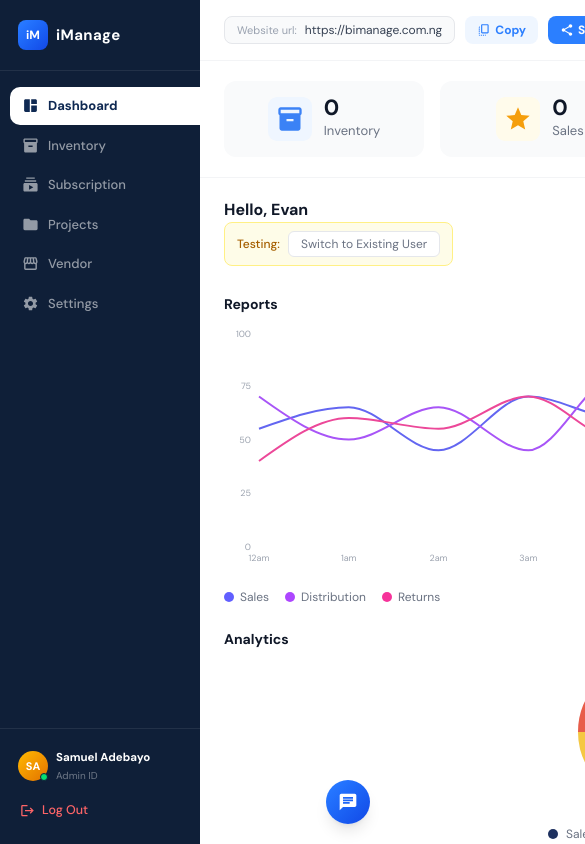
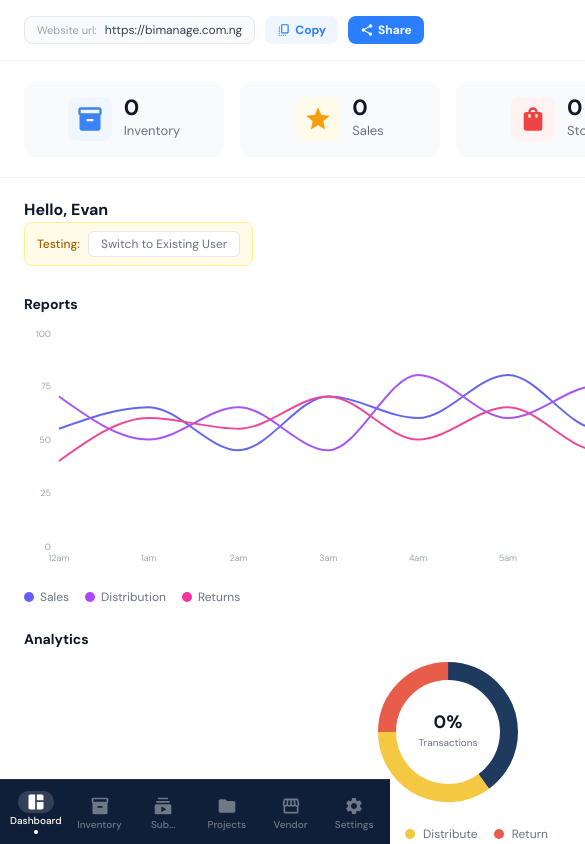
Before and after one commit to SirMartel22/bimanage-dashboard, a Next.js app: page /dashboard in a window 390 px wide. Shown: the top 844 px of the page, 585 px wide, since content can reach past the window. Built offline with nearby package versions, Linux system fonts and the light colour scheme.

Commit message:
Chore: Slight changes

```diff
--- a/app/(dashboard)/dashboard/mockdata.ts
+++ b/app/(dashboard)/dashboard/mockdata.ts
@@ -1,5 +1,5 @@
 import { UserProfile } from "./dashboard.types";
-import { UserType } from "./dashboard.types";
+// import { UserType } from "./dashboard.types";
 
 export const userProfiles: Record<string, UserProfile> = {
   new: {
--- a/app/(dashboard)/layout.tsx
+++ b/app/(dashboard)/layout.tsx
@@ -1,9 +1,7 @@
 "use client";
 
 import Link from "next/link";
-
 import { usePathname } from "next/navigation";
-
 import {
   MdSpaceDashboard,
   MdInventory,
@@ -14,7 +12,6 @@ import {
   MdLogout,
 } from "react-icons/md";
 
-// typing the variables
 interface NavItem {
   label: string;
   href: string;
@@ -63,22 +60,19 @@ export default function SidebarLayout({ children }: SideBarLayoutProps) {
 
   return (
     <div className="flex min-h-screen">
-      {/* Sidebar */}
-      <aside className="fixed top-0 left-0 bottom-0 w-[200px] bg-[#0f1f38] flex flex-col z-40">
+      {/* ─── DESKTOP SIDEBAR (hidden on mobile) ─── */}
+      <aside className="hidden md:flex fixed top-0 left-0 bottom-0 w-[200px] bg-[#0f1f38] flex-col z-40">
         {/* Logo */}
-
         <div className="flex items-center gap-2 px-[18px] py-5 border-b border-white/[0.08]">
           <div className="w-[30px] h-[30px] bg-gradient-to-br from-blue-500 to-blue-700 rounded-lg flex items-center justify-center text-white text-xs font-bold font-mono shrink-0">
             iM
           </div>
-
           <span className="text-white text-[15px] font-bold tracking-wide">
             iManage
           </span>
         </div>
 
         {/* Nav links */}
-
         <ul className="flex-1 flex flex-col gap-0.5 px-[10px] py-4">
           {navItems.map((item) => {
             const isActive =
@@ -105,7 +99,6 @@ export default function SidebarLayout({ children }: SideBarLayoutProps) {
         </ul>
 
         {/* Footer */}
-
         <div className="px-[10px] pb-4 pt-3 border-t border-white/[0.08]">
           {/* User */}
           <div className="flex items-center gap-2 px-2 py-2">
@@ -117,12 +110,11 @@ export default function SidebarLayout({ children }: SideBarLayoutProps) {
               <p className="text-white text-[11.5px] font-semibold truncate">
                 Samuel Adebayo
               </p>
-              <p className="text-white/40 text-[10px] mt-0.5"> Admin ID</p>
+              <p className="text-white/40 text-[10px] mt-0.5">Admin ID</p>
             </div>
           </div>
 
           {/* Logout */}
-
           <button className="flex items-center gap-[7px] w-full px-[10px] py-2 rounded-lg text-red-400 text-[12.5px] font-medium bg-transparent border-none cursor-pointer hover:bg-red-500/10 transition-colors duration-150 mt-0.5">
             <MdLogout size={15} />
             Log Out
@@ -130,10 +122,66 @@ export default function SidebarLayout({ children }: SideBarLayoutProps) {
         </div>
       </aside>
 
-      {/* Page Content */}
-      <main className="ml-[200px] flex-1 bg-white min-h-screen flex flex-col">
+      {/* ─── PAGE CONTENT ─── */}
+      <main className="md:ml-[200px] flex-1 bg-white min-h-screen flex flex-col pb-[64px] md:pb-0">
         {children}
       </main>
+
+      {/* ─── MOBILE BOTTOM NAV (hidden on desktop) ─── */}
+      <nav className="md:hidden fixed bottom-0 left-0 right-0 z-50 bg-[#0f1f38] border-t border-white/[0.08]">
+        <ul className="flex items-center justify-around h-[64px] px-1">
+          {navItems.map((item) => {
+            const isActive =
+              pathname === item.href ||
+              (item.href !== "/" && pathname.startsWith(item.href));
+
+            return (
+              <li key={item.label} className="flex-1">
+                <Link
+                  href={item.href}
+                  className={[
+                    "flex flex-col items-center justify-center gap-[3px] py-2 px-1 no-underline transition-all duration-150",
+                    isActive ? "text-white" : "text-white/40",
+                  ].join(" ")}
+                >
+                  {/* Icon wrapper — highlight active with a pill background */}
+                  <span
+                    className={[
+                      "flex items-center justify-center w-[36px] h-[22px] rounded-full transition-all duration-150",
+                      isActive ? "bg-white/15" : "",
+                    ].join(" ")}
+                  >
+                    {/* Re-render icon at mobile size */}
+                    {item.href === "/dashboard" && (
+                      <MdSpaceDashboard size={20} />
+                    )}
+                    {item.href === "/inventory" && <MdInventory size={20} />}
+                    {item.href === "/subscription" && (
+                      <MdSubscriptions size={20} />
+                    )}
+                    {item.href === "/projects" && <MdFolder size={20} />}
+                    {item.href === "/vendor" && <MdStorefront size={20} />}
+                    {item.href === "/settings" && <MdSettings size={20} />}
+                  </span>
+
+                  <span className="text-[10px] font-medium leading-none">
+                    {/* Shorten "Subscription" to fit on small screens */}
+                    {item.label === "Subscription" ? "Sub..." : item.label}
+                  </span>
+
+                  {/* Active dot indicator */}
+                  {isActive && (
+                    <span className="w-1 h-1 rounded-full bg-white mt-[1px]" />
+                  )}
+                </Link>
+              </li>
+            );
+          })}
+        </ul>
+
+        {/* Safe-area spacer for phones with home indicator */}
+        <div className="h-[env(safe-area-inset-bottom)]" />
+      </nav>
     </div>
   );
 }
--- a/components/sidebar/sidebarlayout.tsx
+++ b/components/sidebar/sidebarlayout.tsx
@@ -1,9 +1,7 @@
 "use client";
 
 import Link from "next/link";
-
 import { usePathname } from "next/navigation";
-
 import {
   MdSpaceDashboard,
   MdInventory,
@@ -14,7 +12,6 @@ import {
   MdLogout,
 } from "react-icons/md";
 
-// typing the variables
 interface NavItem {
   label: string;
   href: string;
@@ -63,22 +60,19 @@ export default function SidebarLayout({ children }: SideBarLayoutProps) {
 
   return (
     <div className="flex min-h-screen">
-      {/* Sidebar */}
-      <aside className="fixed top-0 left-0 bottom-0 w-[200px] bg-[#0f1f38] flex flex-col z-40">
+      {/* ─── DESKTOP SIDEBAR (hidden on mobile) ─── */}
+      <aside className="hidden md:flex fixed top-0 left-0 bottom-0 w-[200px] bg-[#0f1f38] flex-col z-40">
         {/* Logo */}
-
         <div className="flex items-center gap-2 px-[18px] py-5 border-b border-white/[0.08]">
           <div className="w-[30px] h-[30px] bg-gradient-to-br from-blue-500 to-blue-700 rounded-lg flex items-center justify-center text-white text-xs font-bold font-mono shrink-0">
             iM
           </div>
-
           <span className="text-white text-[15px] font-bold tracking-wide">
             iManage
           </span>
         </div>
 
         {/* Nav links */}
-
         <ul className="flex-1 flex flex-col gap-0.5 px-[10px] py-4">
           {navItems.map((item) => {
             const isActive =
@@ -105,7 +99,6 @@ export default function SidebarLayout({ children }: SideBarLayoutProps) {
         </ul>
 
         {/* Footer */}
-
         <div className="px-[10px] pb-4 pt-3 border-t border-white/[0.08]">
           {/* User */}
           <div className="flex items-center gap-2 px-2 py-2">
@@ -117,12 +110,11 @@ export default function SidebarLayout({ children }: SideBarLayoutProps) {
               <p className="text-white text-[11.5px] font-semibold truncate">
                 Samuel Adebayo
               </p>
-              <p className="text-white/40 text-[10px] mt-0.5"> Admin ID</p>
+              <p className="text-white/40 text-[10px] mt-0.5">Admin ID</p>
             </div>
           </div>
 
           {/* Logout */}
-
           <button className="flex items-center gap-[7px] w-full px-[10px] py-2 rounded-lg text-red-400 text-[12.5px] font-medium bg-transparent border-none cursor-pointer hover:bg-red-500/10 transition-colors duration-150 mt-0.5">
             <MdLogout size={15} />
             Log Out
@@ -130,10 +122,66 @@ export default function SidebarLayout({ children }: SideBarLayoutProps) {
         </div>
       </aside>
 
-      {/* Page Content */}
-      <main className="ml-[200px] flex-1 bg-white min-h-screen flex flex-col">
+      {/* ─── PAGE CONTENT ─── */}
+      <main className="md:ml-[200px] flex-1 bg-white min-h-screen flex flex-col pb-[64px] md:pb-0">
         {children}
       </main>
+
+      {/* ─── MOBILE BOTTOM NAV (hidden on desktop) ─── */}
+      <nav className="md:hidden fixed bottom-0 left-0 right-0 z-50 bg-[#0f1f38] border-t border-white/[0.08]">
+        <ul className="flex items-center justify-around h-[64px] px-1">
+          {navItems.map((item) => {
+            const isActive =
+              pathname === item.href ||
+              (item.href !== "/" && pathname.startsWith(item.href));
+
+            return (
+              <li key={item.label} className="flex-1">
+                <Link
+                  href={item.href}
+                  className={[
+                    "flex flex-col items-center justify-center gap-[3px] py-2 px-1 no-underline transition-all duration-150",
+                    isActive ? "text-white" : "text-white/40",
+                  ].join(" ")}
+                >
+                  {/* Icon wrapper — highlight active with a pill background */}
+                  <span
+                    className={[
+                      "flex items-center justify-center w-[36px] h-[22px] rounded-full transition-all duration-150",
+                      isActive ? "bg-white/15" : "",
+                    ].join(" ")}
+                  >
+                    {/* Re-render icon at mobile size */}
+                    {item.href === "/dashboard" && (
+                      <MdSpaceDashboard size={20} />
+                    )}
+                    {item.href === "/inventory" && <MdInventory size={20} />}
+                    {item.href === "/subscription" && (
+                      <MdSubscriptions size={20} />
+                    )}
+                    {item.href === "/projects" && <MdFolder size={20} />}
+                    {item.href === "/vendor" && <MdStorefront size={20} />}
+                    {item.href === "/settings" && <MdSettings size={20} />}
+                  </span>
+
+                  <span className="text-[10px] font-medium leading-none">
+                    {/* Shorten "Subscription" to fit on small screens */}
+                    {item.label === "Subscription" ? "Sub..." : item.label}
+                  </span>
+
+                  {/* Active dot indicator */}
+                  {isActive && (
+                    <span className="w-1 h-1 rounded-full bg-white mt-[1px]" />
+                  )}
+                </Link>
+              </li>
+            );
+          })}
+        </ul>
+
+        {/* Safe-area spacer for phones with home indicator */}
+        <div className="h-[env(safe-area-inset-bottom)]" />
+      </nav>
     </div>
   );
 }
```
Also changed, not shown: app/(dashboard)/dashboard/page.tsx (+0 -13 lines).
